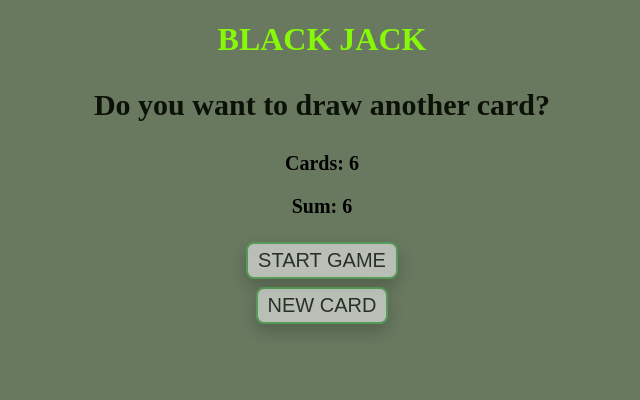
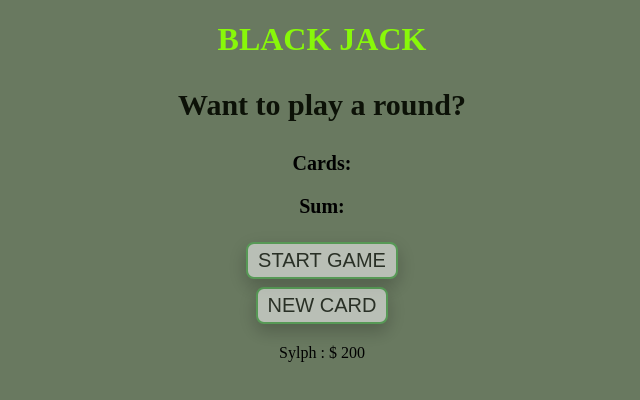
Before and after one commit to demswelz123/blackjack, a plain HTML site: page index.html in a window 1280 px wide. Both pictures are taken after a click on the button "NEW CARD". Shown: the whole page, without its empty margins (318-958 px from the left). Drawn offline with Linux system fonts and the light colour scheme.

Commit message:
final commit

```diff
--- a/index.html
+++ b/index.html
@@ -20,6 +20,8 @@
             <button id="start-btn" onclick="startGame()">START GAME</button>
             <br />
             <button id="newCard-btn" onclick="newCard()">NEW CARD</button>
+
+            <p id="player-el"></p>
         </center>
 
         <script src="./script.js"></script>
--- a/script.js
+++ b/script.js
@@ -12,6 +12,13 @@ let message = "";
 let messageEl = document.getElementById("message-el");
 let sumEl = document.getElementById("sum-el");
 let cardEl = document.getElementById("card-el");
+let playerEl = document.getElementById("player-el");
+
+let player = {
+    name: "Sylph ",
+    chips: " 200",
+};
+playerEl.textContent = player.name + ": $ " + player.chips;
 
 function renderGame() {
     cardEl.textContent = "Cards: ";
@@ -28,20 +35,19 @@ function renderGame() {
         message = "you`ve won congratulations BLACK JACK";
         blackJack = true;
     } else {
-        message = "you`ve lost ";
+        message = "you`re out of the game ";
         isAlive = false;
     }
     messageEl.textContent = message;
 }
 
 function newCard() {
-    let card = randomCard();
-
-    cards.push(card);
-
-    sum += card;
-
-    renderGame();
+    if (isAlive === true && blackJack === false) {
+        let card = randomCard();
+        cards.push(card);
+        sum += card;
+        renderGame();
+    }
 }
 
 function startGame() {
@@ -95,3 +101,25 @@ function randomCard() {
 //     return randomNumer;
 // }
 // console.log(rollDice());
+
+// and logical
+// let hasSolvedChallenge = false;
+// let hasHintsLeft = false;
+
+// if (hasSolvedChallenge === false && hasHintsLeft === false) {
+//     showSolution();
+// }
+// function showSolution() {
+//     console.log("showing solution");
+// }
+
+// OR logical
+// let likeDocumentaries = true;
+// let likeStartups = false;
+// if (likeDocumentaries === false || likeStartups === false) {
+//     recommendMovie();
+// }
+
+// function recommendMovie() {
+//     console.log(" recommend the movie");
+// }
```
